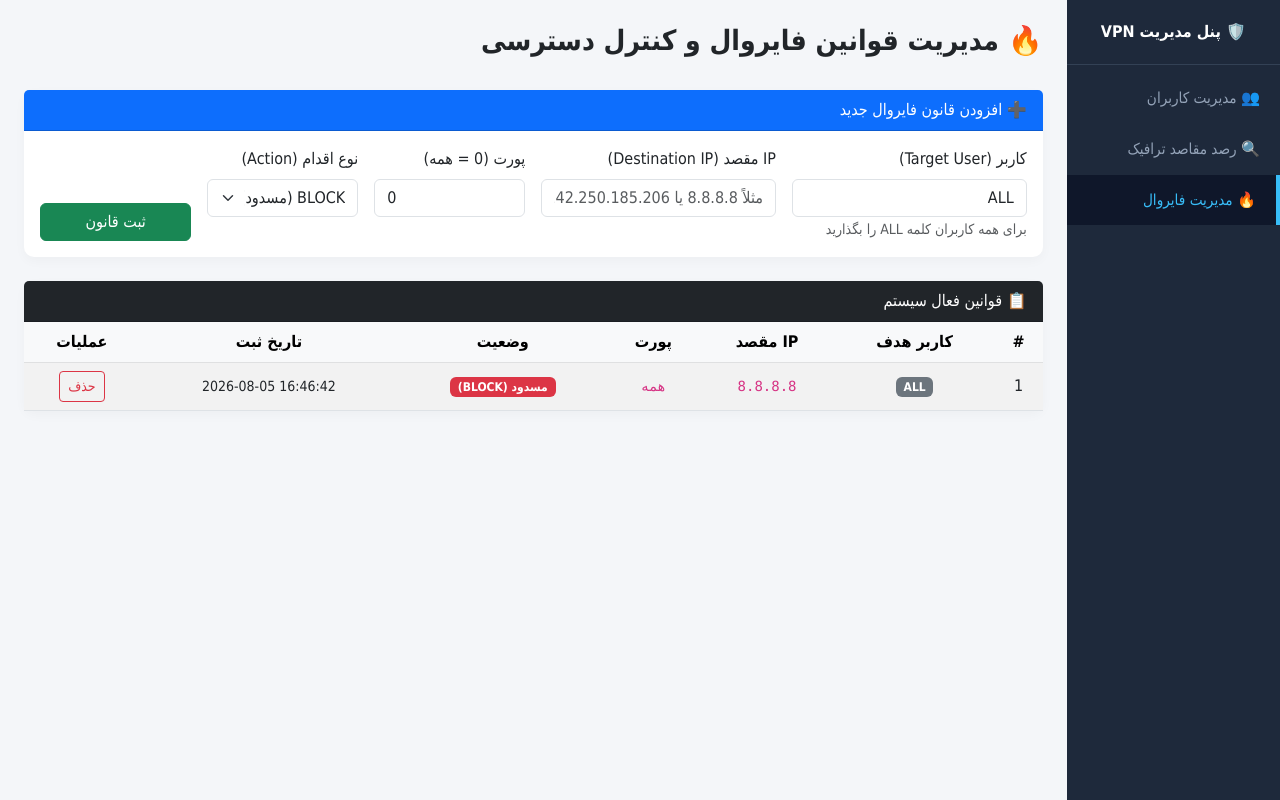
After one commit to Babakbvv/Tunneling-VPN-Core-Implementation, a Flask app: page /firewall in a window 1280 px wide. The commit adds this page. Run offline with Flask 3, Linux system fonts and the light colour scheme; data comes from the database, SQL or seed files in the repository.

Commit message:
make firewall

```diff
--- a/admin_panel.py
+++ b/admin_panel.py
@@ -110,6 +110,40 @@ def traffic_logs_page():
 
     return render_template('traffic_logs.html', logs=logs, active_page='traffic_logs')
 
+
+
+
+@app.route('/firewall')
+def firewall_page():
+    rules = database.get_all_firewall_rules()
+    return render_template('firewall.html', rules=rules, active_page='firewall')
+
+@app.route('/firewall/add', methods=['POST'])
+def add_firewall_rule():
+    target_user = request.form.get('target_user', 'ALL').strip()
+    dst_ip = request.form.get('dst_ip', '').strip()
+    dst_port = request.form.get('dst_port', 0)
+    action = request.form.get('action', 'BLOCK')
+
+    try:
+        dst_port = int(dst_port)
+    except ValueError:
+        dst_port = 0
+
+    if dst_ip:
+        database.add_firewall_rule(target_user, dst_ip, dst_port, action)
+        flash(f'قانون جدید برای IP {dst_ip} با موفقیت ثبت شد.', 'success')
+    else:
+        flash('لطفاً آدرس IP مقصد را به درستی وارد کنید.', 'danger')
+
+    return redirect(url_for('firewall_page'))
+
+@app.route('/firewall/delete/<int:rule_id>')
+def delete_firewall_rule(rule_id):
+    database.delete_firewall_rule(rule_id)
+    flash('قانون مورد نظر با موفقیت حذف شد.', 'info')
+    return redirect(url_for('firewall_page'))
+
 # ---------------------------------------------------------
 # اجرای پروسس فلاسک
 # ---------------------------------------------------------
--- a/database.py
+++ b/database.py
@@ -7,7 +7,7 @@ def init_db():
     conn = sqlite3.connect(DB_NAME)
     cursor = conn.cursor()
 
-    # اضافه شدن فیلد speed_limit_kbps (پیش‌فرض 512 KB/s)
+    # جدول کاربران
     cursor.execute('''
         CREATE TABLE IF NOT EXISTS users (
             id INTEGER PRIMARY KEY AUTOINCREMENT,
@@ -22,6 +22,7 @@ def init_db():
         )
     ''')
 
+    # جدول لاگ‌های ترافیک
     cursor.execute('''
         CREATE TABLE IF NOT EXISTS traffic_logs (
             id INTEGER PRIMARY KEY AUTOINCREMENT,
@@ -32,6 +33,18 @@ def init_db():
             domain_name TEXT,
             protocol TEXT,
             timestamp TIMESTAMP DEFAULT CURRENT_TIMESTAMP
+        )
+    ''')
+
+    # جدول قوانین فایروال
+    cursor.execute('''
+        CREATE TABLE IF NOT EXISTS firewall_rules (
+            id INTEGER PRIMARY KEY AUTOINCREMENT,
+            target_user TEXT DEFAULT 'ALL',
+            dst_ip TEXT NOT NULL,
+            dst_port INTEGER DEFAULT 0,
+            action TEXT DEFAULT 'BLOCK',
+            created_at DATETIME DEFAULT CURRENT_TIMESTAMP
         )
     ''')
 
@@ -62,9 +75,9 @@ def get_user_speed_limit(username):
     conn.close()
 
     if row and row[0]:
-        # تبدیل KB/s به Bytes/s
-        return row[0] * 1024
-    return 512 * 1024  # مقدار پیش‌فرض اگر پیدا نشد
+        return row[0] * 1024  # تبدیل KB/s به Bytes/s
+    return 512 * 1024
+
 def hash_password(password: str) -> str:
     return hashlib.sha256(password.encode()).hexdigest()
 
@@ -109,8 +122,6 @@ def update_usage(username, upload_add=0, download_add=0):
     conn.commit()
     conn.close()
 
-
-
 def log_traffic(username, client_ip, dest_ip, dest_port, domain_name, protocol):
     conn = sqlite3.connect(DB_NAME)
     cursor = conn.cursor()
@@ -138,10 +149,63 @@ def check_user_quota(username):
 def set_user_status(username, is_active=1):
     conn = sqlite3.connect(DB_NAME)
     cursor = conn.cursor()
-    cursor.execute("UPDATE users SET is_active = ? WHERE username = ?", (username, is_active))
+    # اصلاح جایگاه پارامترها در UPDATE
+    cursor.execute("UPDATE users SET is_active = ? WHERE username = ?", (is_active, username))
     conn.commit()
     conn.close()
 
+# ==================== FIREWALL FUNCTIONS ====================
+
+def add_firewall_rule(target_user, dst_ip, dst_port, action):
+    """افزودن یک قانون فایروال جدید"""
+    conn = sqlite3.connect(DB_NAME)
+    cursor = conn.cursor()
+    cursor.execute('''
+        INSERT INTO firewall_rules (target_user, dst_ip, dst_port, action)
+        VALUES (?, ?, ?, ?)
+    ''', (target_user, dst_ip, dst_port, action))
+    conn.commit()
+    conn.close()
+
+def delete_firewall_rule(rule_id):
+    """حذف قانون فایروال با شناسه"""
+    conn = sqlite3.connect(DB_NAME)
+    cursor = conn.cursor()
+    cursor.execute('DELETE FROM firewall_rules WHERE id = ?', (rule_id,))
+    conn.commit()
+    conn.close()
+
+def get_all_firewall_rules():
+    """دریافت تمام قوانین فایروال ثبت شده"""
+    conn = sqlite3.connect(DB_NAME)
+    cursor = conn.cursor()
+    cursor.execute('''
+        SELECT id, target_user, dst_ip, dst_port, action, created_at
+        FROM firewall_rules
+        ORDER BY id DESC
+    ''')
+    rules = cursor.fetchall()
+    conn.close()
+    return rules
+
+def is_packet_blocked(username, dst_ip, dst_port):
+    """بررسی مسدود بودن پکت در هسته سرور"""
+    conn = sqlite3.connect(DB_NAME)
+    cursor = conn.cursor()
+    cursor.execute('''
+        SELECT action FROM firewall_rules
+        WHERE (target_user = ? OR target_user = 'ALL')
+          AND (dst_ip = ? OR dst_ip = '0.0.0.0')
+          AND (dst_port = ? OR dst_port = 0)
+    ''', (username, dst_ip, dst_port))
+    rules = cursor.fetchall()
+    conn.close()
+
+    for (action,) in rules:
+        if action.upper() == 'BLOCK':
+            return True
+    return False
+
 if __name__ == "__main__":
     init_db()
-    add_user("ali", "123456", quota_gb=2)پ
+    add_user("ali", "123456", quota_gb=2)
--- a/templates/base.html
+++ b/templates/base.html
@@ -59,6 +59,7 @@
             <div class="mt-2">
                 <a href="/users" class="{% if active_page == 'users' %}active{% endif %}">👥 مدیریت کاربران</a>
                 <a href="/traffic-logs" class="{% if active_page == 'traffic_logs' %}active{% endif %}">🔍 رصد مقاصد ترافیک</a>
+                <a href="/firewall" class="{% if active_page == 'firewall' %}active{% endif %}">🔥 مدیریت فایروال</a>
             </div>
         </div>
 
--- /dev/null
+++ b/templates/firewall.html
@@ -0,0 +1,92 @@
+{% extends "base.html" %}
+
+{% block title %}مدیریت فایروال - پنل مدیریت VPN{% endblock %}
+
+{% block content %}
+<div class="d-flex justify-content-between align-items-center mb-4">
+    <h3 class="fw-bold">🔥 مدیریت قوانین فایروال و کنترل دسترسی</h3>
+</div>
+
+<!-- فرم افزودن قانون جدید -->
+<div class="card mb-4">
+    <div class="card-header bg-primary text-white font-weight-bold">
+        ➕ افزودن قانون فایروال جدید
+    </div>
+    <div class="card-body">
+        <form action="/firewall/add" method="POST" class="row g-3">
+            <div class="col-md-3">
+                <label class="form-label">کاربر (Target User)</label>
+                <input type="text" name="target_user" class="form-control" value="ALL" placeholder="مثلاً ALL یا amir" required>
+                <small class="text-muted">برای همه کاربران کلمه ALL را بگذارید</small>
+            </div>
+            <div class="col-md-3">
+                <label class="form-label">IP مقصد (Destination IP)</label>
+                <input type="text" name="dst_ip" class="form-control" placeholder="مثلاً 8.8.8.8 یا 142.250.185.206" required>
+            </div>
+            <div class="col-md-2">
+                <label class="form-label">پورت (0 = همه)</label>
+                <input type="number" name="dst_port" class="form-control" value="0" min="0" max="65535" required>
+            </div>
+            <div class="col-md-2">
+                <label class="form-label">نوع اقدام (Action)</label>
+                <select name="action" class="form-select">
+                    <option value="BLOCK">BLOCK (مسدود)</option>
+                    <option value="ACCEPT">ACCEPT (مجاز)</option>
+                </select>
+            </div>
+            <div class="col-md-2 d-flex align-items-end">
+                <button type="submit" class="btn btn-success w-100">ثبت قانون</button>
+            </div>
+        </form>
+    </div>
+</div>
+
+<!-- جدول قوانین فعلی -->
+<div class="card">
+    <div class="card-header bg-dark text-white font-weight-bold">
+        📋 قوانین فعال سیستم
+    </div>
+    <div class="card-body p-0">
+        <div class="table-responsive">
+            <table class="table table-striped table-hover m-0 text-center align-middle">
+                <thead class="table-light">
+                    <tr>
+                        <th>#</th>
+                        <th>کاربر هدف</th>
+                        <th>IP مقصد</th>
+                        <th>پورت</th>
+                        <th>وضعیت</th>
+                        <th>تاریخ ثبت</th>
+                        <th>عملیات</th>
+                    </tr>
+                </thead>
+                <tbody>
+                    {% for r in rules %}
+                    <tr>
+                        <td>{{ r[0] }}</td>
+                        <td><span class="badge bg-secondary">{{ r[1] }}</span></td>
+                        <td><code>{{ r[2] }}</code></td>
+                        <td><code>{{ 'همه' if r[3] == 0 else r[3] }}</code></td>
+                        <td>
+                            {% if r[4] == 'BLOCK' %}
+                                <span class="badge bg-danger">مسدود (BLOCK)</span>
+                            {% else %}
+                                <span class="badge bg-success">مجاز (ACCEPT)</span>
+                            {% endif %}
+                        </td>
+                        <td><small dir="ltr">{{ r[5] }}</small></td>
+                        <td>
+                            <a href="/firewall/delete/{{ r[0] }}" class="btn btn-sm btn-outline-danger" onclick="return confirm('آیا از حذف این قانون مطمئن هستید؟')">حذف</a>
+                        </td>
+                    </tr>
+                    {% else %}
+                    <tr>
+                        <td colspan="7" class="text-center py-4 text-muted">هیچ قانون فایروالی ثبت نشده است.</td>
+                    </tr>
+                    {% endfor %}
+                </tbody>
+            </table>
+        </div>
+    </div>
+</div>
+{% endblock %}
```
Also changed, not shown: server.py (+13 -0 lines), vpn.db (added), vpn_system.db.
